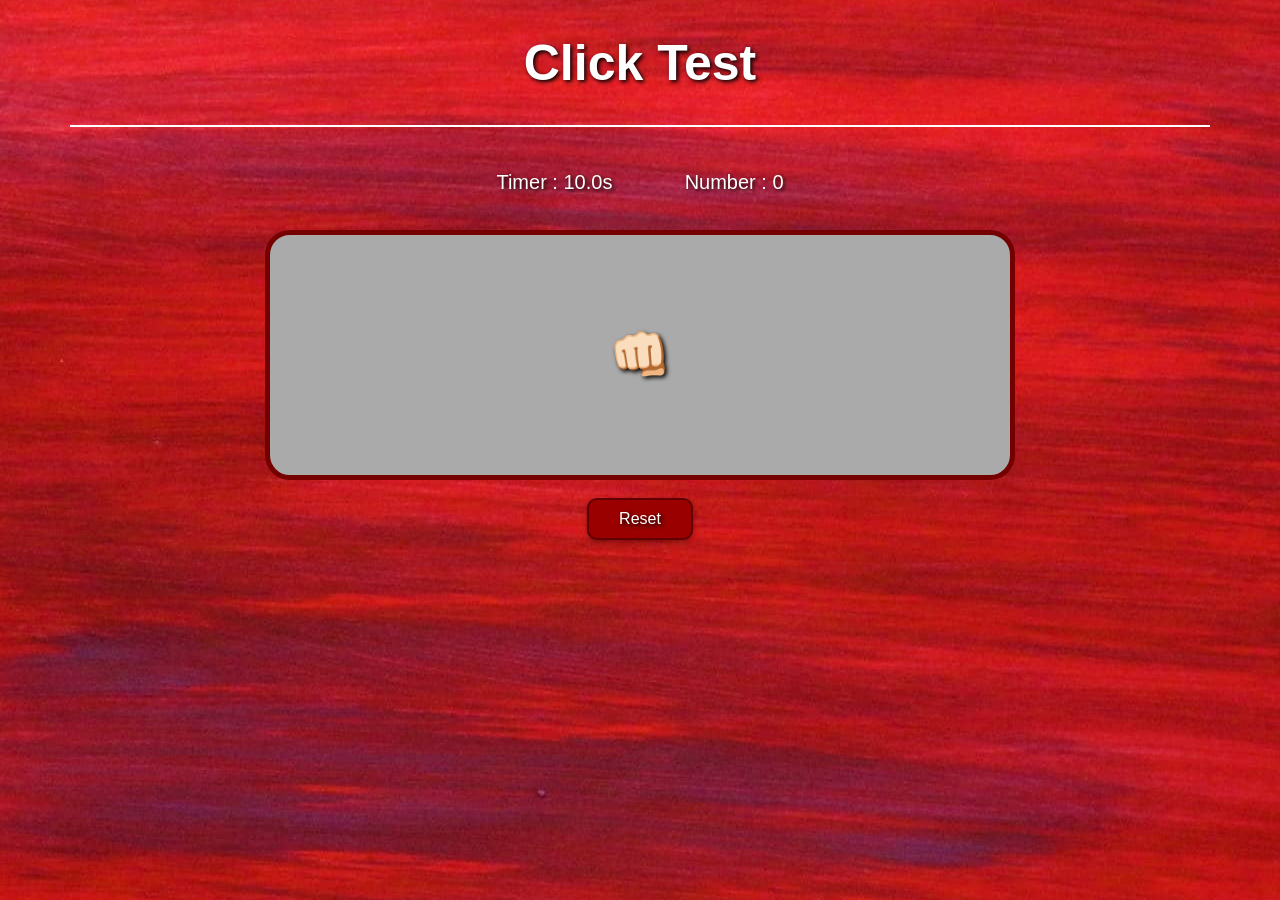
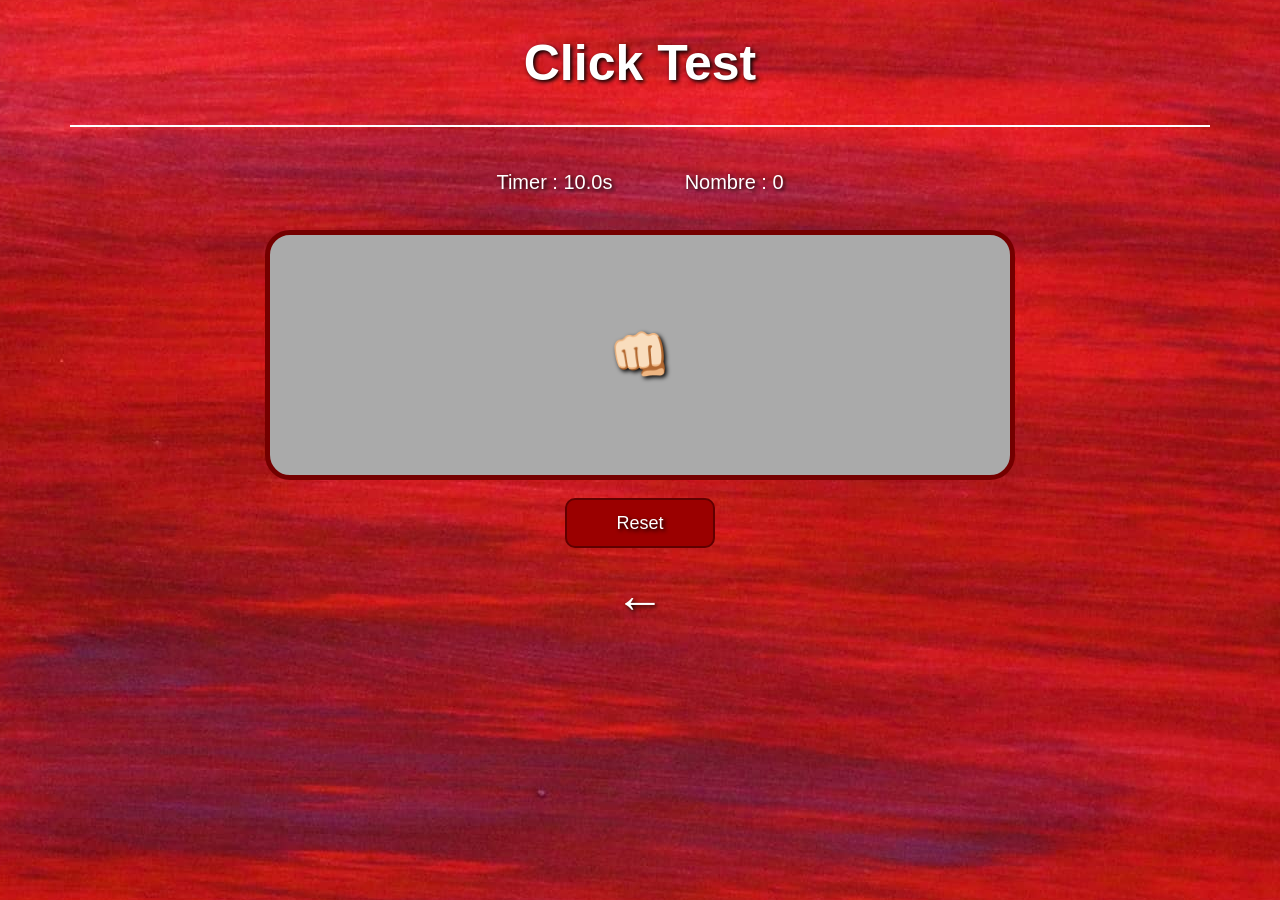
Before and after one commit to PouletEnSlip/pouletenslip.github.io, a Jekyll site: the page pages/clicktest/index.html, which Jekyll copies as it is, in a window 1280 px wide. Built offline with Jekyll 4.4.1, drawn with Linux system fonts in a browser that asks for light colours.

Commit message:
Add files via upload

```diff
--- a/pages/clicktest/index.html
+++ b/pages/clicktest/index.html
@@ -3,17 +3,17 @@
 <head>
     <meta charset="utf-8">
     <meta name="viewport" content="width=device-width, user-scalable=no">
-    <title>Click Test</title>
+    <title>Click Test | PouletEnSlip</title>
     <link href="style.css" rel="stylesheet" type="text/css"></link>
     <script src="script.js"></script>
-    <meta name="robots" content="noindex, nofollow">
 </head>
 <body>
     <h1>Click Test</h1>
     <HR width="90%" color="white"><br><br>
-    <div id="info">Timer : 10.0s&nbsp;&nbsp;&nbsp;&nbsp;&nbsp;&nbsp;&nbsp;&nbsp;&nbsp;&nbsp;&nbsp;&nbsp;&nbsp;Number : 0</div><br><br>
+    <div id="info">Timer : 10.0s&nbsp;&nbsp;&nbsp;&nbsp;&nbsp;&nbsp;&nbsp;&nbsp;&nbsp;&nbsp;&nbsp;&nbsp;&nbsp;Nombre : 0</div><br><br>
     <button id="clicker">👊🏻</button><br><br>
     <input onClick="window.location.href=window.location.href" value="Reset" type="reset" class="bouton"><br><br>
     <div id="cps"></div>
+    <a href="../">&#x2190;</a>
 </body>
 </html>
--- a/pages/clicktest/style.css
+++ b/pages/clicktest/style.css
@@ -2,17 +2,24 @@
     font-family: Arial;
     text-shadow: 2px 2px 4px black;
     color: white;
+    text-align: center;
 }
 
 html {
-	  height: 100%;
+	height: 100%;
     background-image: url(./bg.jpg);
     background-position: center;
   	background-repeat: no-repeat;
 }
 
-body {
-    text-align: center;
+a {
+    text-decoration: none;
+    color: white;
+    font-size: 50px;
+}
+
+a:hover {
+    color: rgb(255, 180, 180);
 }
 
 h1 {
@@ -48,21 +55,19 @@
 .bouton {
     background-color: #9b0000;
     border: 2px solid #610000;
-	  border-radius: 10px;
+	border-radius: 10px;
     color: white;
-    padding: 10px 30px;
     text-align: center;
-    text-decoration: none;
-    display: inline-block;
-    font-size: 16px;
-    box-shadow: 0 2px 4px 0 rgba(0,0,0,0.2), 0 1px 5px 0 rgba(0,0,0,0.19);
-	  transition: 0.1s;
+    width: 150px;
+	height: 50px;
+    font-size: 18px;
+	transition: 0.1s;
     cursor: pointer;
 }
 
 .bouton:hover {
 	background-color: #b63636;
-  border: 2px solid #610000;
+    border: 2px solid #610000;
 	color: white;
 }
 
```
Also changed, not shown: pages/clicktest/script.js (line endings or trailing spaces).
